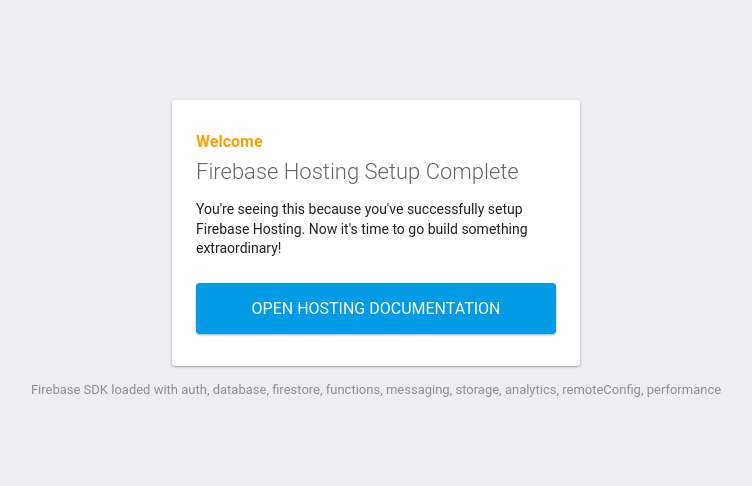
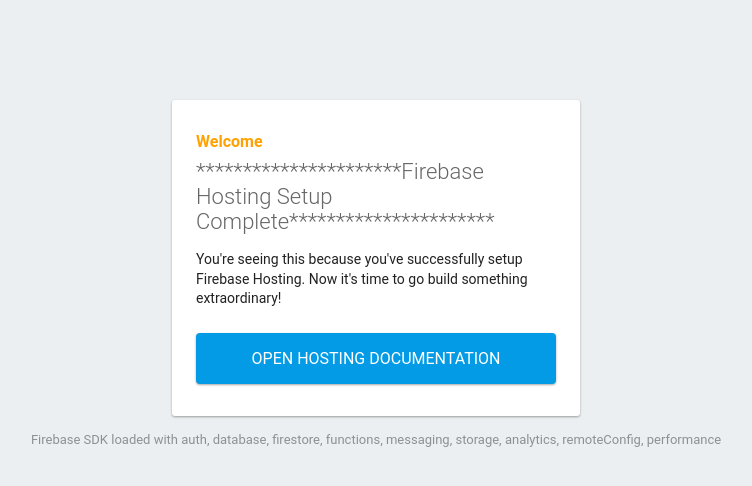
Before and after one commit to schne152/MediaHub, a website: page public/index.html in a window 1280 px wide. Shown: the whole page, without its empty margins (264-1016 px from the left). Drawn offline with Linux system fonts and the light colour scheme; some packages are replaced by stand-ins of ours.

```diff
--- a/public/index.html
+++ b/public/index.html
@@ -41,7 +41,7 @@
   <body>
     <div id="message">
       <h2>Welcome</h2>
-      <h1>Firebase Hosting Setup Complete</h1>
+      <h1>**********************Firebase Hosting Setup Complete**********************</h1>
       <p>You're seeing this because you've successfully setup Firebase Hosting. Now it's time to go build something extraordinary!</p>
       <a target="_blank" href="https://firebase.google.com/docs/hosting/">Open Hosting Documentation</a>
     </div>
```
